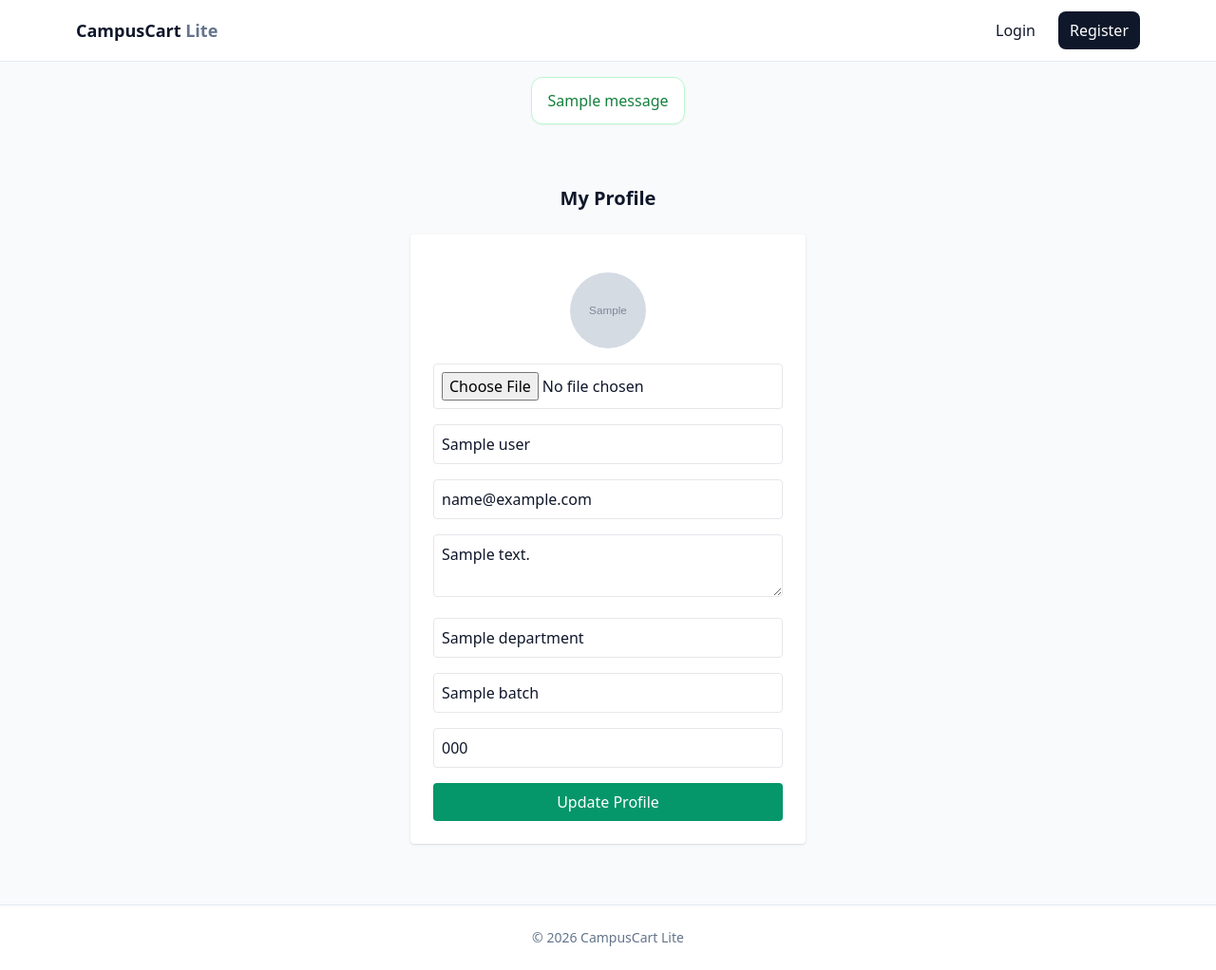
After one commit to nomancsediu/DIU_CampusCart_3.0, a Django app: template accounts/templates/accounts/profile.html in a window 1280 px wide. The commit adds this page. Shown: the whole page at 95% size. Run offline with Django 3.2, Linux system fonts and the light colour scheme; the template is opened without the code that fills it: most values are stand-ins (such as "Sample title", 1, 10 or a date in 2020); grey boxes marked "Sample" are stand-in pictures; one stand-in notice (Sample message) is shown; some libraries are stand-ins or nearby versions.

Commit message:
rebuilding

```diff
--- a/accounts/admin.py
+++ b/accounts/admin.py
@@ -1,5 +1,6 @@
 from django.contrib import admin
-from .models import PendingRegistration
+from .models import PendingRegistration,Profile
 # Register your models here.
 
 admin.site.register(PendingRegistration)
+admin.site.register(Profile)
--- /dev/null
+++ b/accounts/templates/accounts/profile.html
@@ -0,0 +1,60 @@
+{% extends 'base.html' %}
+
+{% block content %}
+<div class="max-w-md mx-auto py-8 px-4">
+
+    <h2 class="text-xl font-bold mb-6 text-center">My Profile</h2>
+
+    <form method="POST" enctype="multipart/form-data" class="space-y-4 bg-white p-6 rounded shadow">
+        {% csrf_token %}
+
+        <!-- Profile Photo -->
+        {% if profile.profile_photo %}
+            <img src="{{ profile.profile_photo.url }}"
+                 class="w-20 h-20 rounded-full mx-auto">
+        {% endif %}
+        <input type="file" name="profile_photo" class="w-full border p-2 rounded">
+
+        <!-- Full Name -->
+        <input type="text" name="full_name"
+               value="{{ profile.user.get_full_name }}"
+               placeholder="Full Name"
+               class="w-full border p-2 rounded">
+
+        <!-- Email -->
+        <input type="email" name="email"
+               value="{{ profile.user.email }}"
+               placeholder="Email"
+               class="w-full border p-2 rounded">
+
+        <!-- Bio -->
+        <textarea name="bio" rows="2"
+                  placeholder="Bio"
+                  class="w-full border p-2 rounded">{{ profile.bio }}</textarea>
+
+        <!-- Department -->
+        <input type="text" name="department"
+               value="{{ profile.department }}"
+               placeholder="Department"
+               class="w-full border p-2 rounded">
+
+        <!-- Batch -->
+        <input type="text" name="batch"
+               value="{{ profile.batch }}"
+               placeholder="Batch"
+               class="w-full border p-2 rounded">
+
+        <!-- Phone -->
+        <input type="text" name="phone"
+               value="{{ profile.phone }}"
+               placeholder="Phone"
+               class="w-full border p-2 rounded">
+
+        <button type="submit"
+                class="w-full bg-emerald-600 text-white py-2 rounded">
+            Update Profile
+        </button>
+    </form>
+
+</div>
+{% endblock %}
--- a/accounts/urls.py
+++ b/accounts/urls.py
@@ -8,4 +8,6 @@ urlpatterns = [
     # path("register/", views.register_view, name="register"),
     path("verify-email/", views.verify_email_view, name="verify_email"),
     path("resend-code/", views.resend_code_view, name="resend_code"),
+
+    path("profile/", views.user_profile_view,name = "profile")
 ]
--- a/products/templates/products/product_edit.html
+++ b/products/templates/products/product_edit.html
@@ -66,7 +66,7 @@
         Save Changes
       </button>
 
-      <a href="{% url 'product_detail' product.id %}"
+      <a href="{% url 'my_products_view'%}"
          class="flex-1 text-center py-3 rounded-xl border border-slate-300 bg-white hover:bg-slate-50">
         Cancel
       </a>
--- a/products/views.py
+++ b/products/views.py
@@ -14,6 +14,12 @@ def home_view(request):
 def sell_view(request):
 
     categories = Category.objects.all()
+
+    profile = getattr(request.user,'profile', None)
+
+    if not profile or not(profile.department and profile.batch and profile.phone):
+        messages.error(request,"Please complete your profile before listing a product.")
+        return redirect("profile")
 
     if request.method=="POST":
         title = request.POST.get('title', '').strip()
--- a/templates/base.html
+++ b/templates/base.html
@@ -6,7 +6,7 @@
   <meta name="viewport" content="width=device-width, initial-scale=1.0">
   <title>{% block title %}CampusCart Lite{% endblock %}</title>
 
-  <!-- Tailwind CSS CDN -->
+  <!-- Tailwind CSS -->
   <script src="https://cdn.tailwindcss.com"></script>
 </head>
 
@@ -14,7 +14,7 @@
 
   <!-- ================= NAVBAR ================= -->
   <header class="bg-white border-b border-slate-200">
-    <nav class="max-w-6xl mx-auto px-4 py-4 flex items-center justify-between">
+    <nav class="max-w-6xl mx-auto px-4 py-3 flex items-center justify-between">
 
       <!-- Left: Logo -->
       <a href="{% url 'home' %}" class="text-lg font-bold">
@@ -23,7 +23,21 @@
 
       <!-- Right: Menu -->
       <div class="flex items-center gap-3">
+
         {% if user.is_authenticated %}
+          <!-- Profile Picture / Initial -->
+          <a href="{% url 'profile' %}" class="flex items-center gap-2 group">
+            {% if user.profile.profile_photo %}
+              <img src="{{ user.profile.profile_photo.url }}"
+                   class="w-8 h-8 rounded-full border border-slate-200 group-hover:ring-2 group-hover:ring-slate-900 transition"/>
+            {% else %}
+              <div class="w-8 h-8 rounded-full bg-slate-400 flex items-center justify-center text-white font-bold group-hover:ring-2 group-hover:ring-slate-900 transition">
+                {{ user.username|first|upper }}
+              </div>
+            {% endif %}
+          </a>
+
+          <!-- Logout -->
           <form action="{% url 'logout' %}" method="post">
             {% csrf_token %}
             <button type="submit"
@@ -31,19 +45,13 @@
               Logout
             </button>
           </form>
+
         {% else %}
-          <a href="{% url 'login' %}"
-             class="px-3 py-2 rounded-lg hover:bg-slate-100 transition">
-            Login
-          </a>
+          <a href="{% url 'login' %}" class="px-3 py-2 rounded-lg hover:bg-slate-100 transition">Login</a>
+          <a href="{% url 'register' %}" class="px-3 py-2 rounded-lg bg-slate-900 text-white hover:bg-slate-800 transition">Register</a>
+        {% endif %}
 
-          <a href="{% url 'register' %}"
-             class="px-3 py-2 rounded-lg bg-slate-900 text-white hover:bg-slate-800 transition">
-            Register
-          </a>
-        {% endif %}
       </div>
-
     </nav>
   </header>
 
@@ -51,14 +59,11 @@
   {% if messages %}
     <div class="max-w-6xl mx-auto px-4 mt-4 space-y-2">
       {% for message in messages %}
-        <div class="rounded-xl px-4 py-3 border bg-white
-          {% if message.tags == 'error' %}
-            border-red-200 text-red-700
-          {% elif message.tags == 'success' %}
-            border-green-200 text-green-700
-          {% else %}
-            border-slate-200 text-slate-700
-          {% endif %}">
+        <div class="rounded-xl px-4 py-3 border bg-white shadow-sm
+          {% if message.tags == 'error' %} border-red-200 text-red-700 {% endif %}
+          {% if message.tags == 'success' %} border-green-200 text-green-700 {% endif %}
+          {% if message.tags == 'warning' %} border-yellow-200 text-yellow-700 {% endif %}
+        ">
           {{ message }}
         </div>
       {% endfor %}
@@ -71,7 +76,7 @@
   </main>
 
   <!-- ================= FOOTER ================= -->
-  <footer class="bg-white border-t border-slate-200">
+  <footer class="bg-white border-t border-slate-200 mt-auto">
     <div class="max-w-6xl mx-auto px-4 py-6 text-sm text-slate-500 text-center">
       © {% now "Y" %} CampusCart Lite
     </div>
```
Also changed, not shown: accounts/models.py (+14 -0 lines), accounts/templates/accounts/login.html (+26 -43 lines), accounts/templates/accounts/register.html (+25 -50 lines), accounts/views.py (+42 -1 lines), products/templates/products/my_product.html (+14 -19 lines), accounts/migrations/0002_profile.py (added), accounts/migrations/0003_rename_bacth_profile_batch.py (added), db.sqlite3, media/products/MacBook_TQRuBrG.jpg (added), media/profile_photos/My_Photo.jpg (added), media/profile_photos/My_Photo_HZKPAoi.jpg (added).
